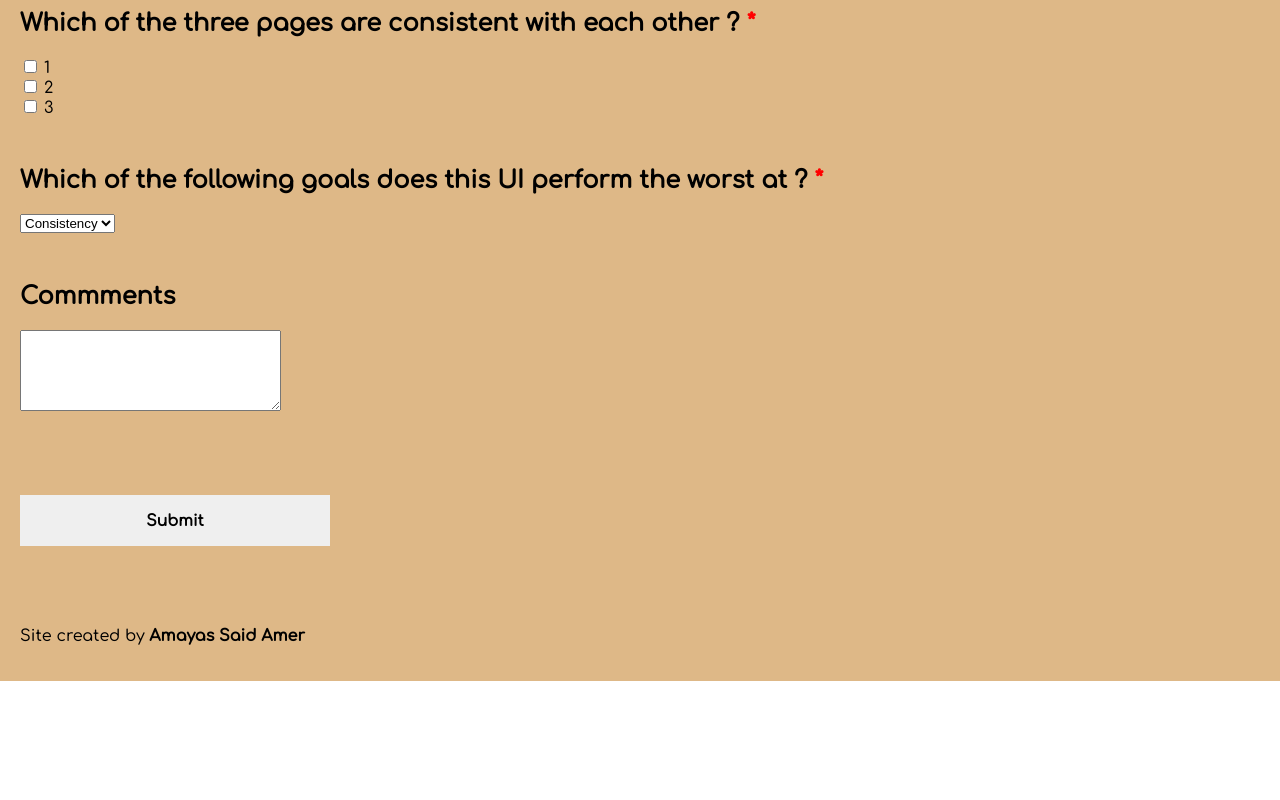
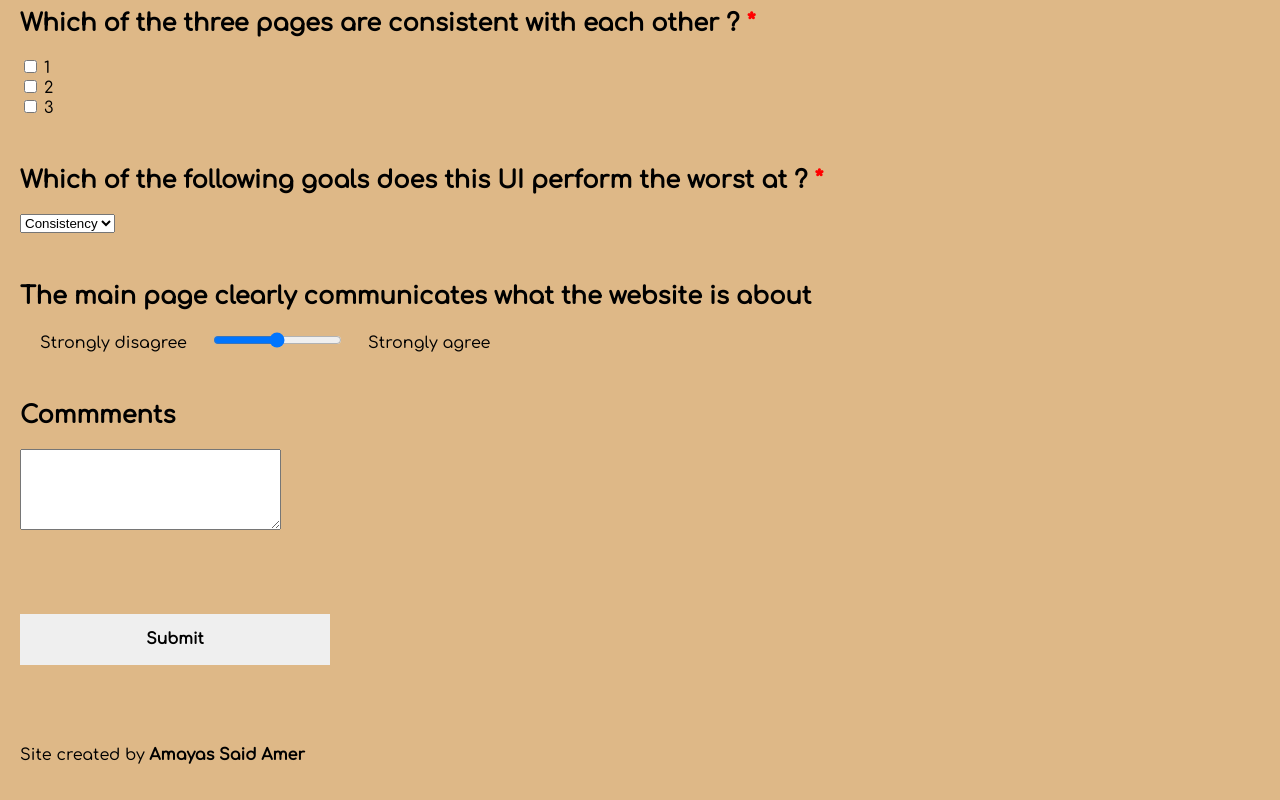
Before and after one commit to ASA11599/SEG3125-Lab1, a plain HTML site: page index.html in a window 1280 px wide. Shown: the part 1019-1819 px from the top of the page. Before the commit the page ends 1700 px from the top, so only its background shows below. Drawn offline with Linux system fonts and the light colour scheme.

Commit message:
Add likert section

```diff
--- a/index.html
+++ b/index.html
@@ -61,6 +61,12 @@
                     <option value="Usability">Usability</option>
                 </select>
             </div>
+            <div id="likert" class="form-section question">
+                <h2>The main page clearly communicates what the website is about</h2>
+                <label for="likert">Strongly disagree</label>
+                <input type="range" min="1" max="100" value="50">
+                <label for="likert">Strongly agree</label>
+            </div>
             <div class="form-section question">
                 <h2>Commments</h2>
                 <textarea rows="5" cols="30"></textarea>
--- a/styles/styles.css
+++ b/styles/styles.css
@@ -21,6 +21,11 @@ button.block {
     padding: 25px;
     text-align: center;
     width: 75%;
+}
+
+#likert > label{
+    padding-left: 20px;
+    padding-right: 20px;
 }
 
 #carousel > #arrows {
```
